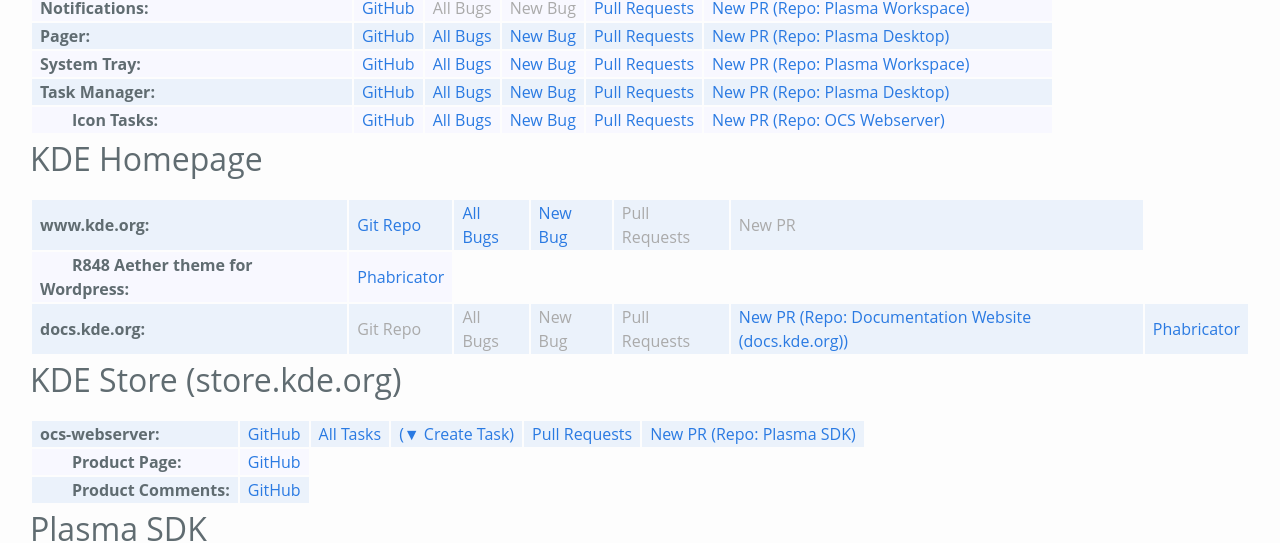
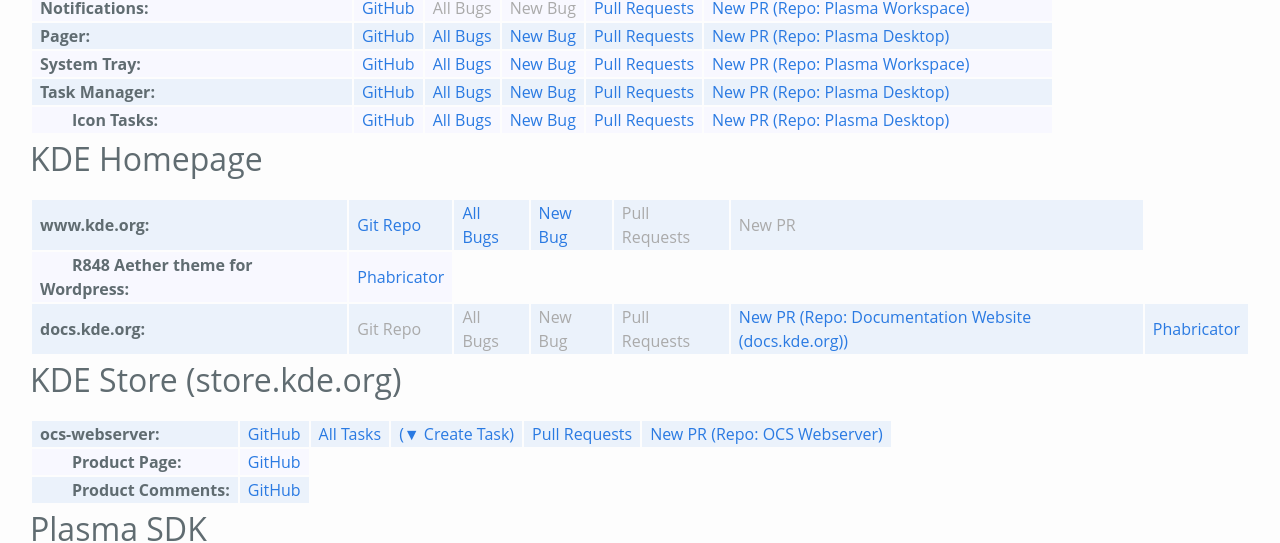
Before and after one commit to Zren/zren.github.io, a Jekyll site: the page built from kde_repos.md, in a window 1280 px wide. Shown: the part 659-1202 px from the top of the page. Built offline with Jekyll 4.4.1, drawn with Linux system fonts in a browser that asks for light colours.

Commit message:
Edited the wrong column for the repo name

```diff
--- a/kde_repos.md
+++ b/kde_repos.md
@@ -167,7 +167,7 @@
 		<td><a href="{{kdeBugList}}product=plasmashell&component=Icons-only%20Task%20Manager&list_id=1407535">All Bugs</a></td>
 		<td><a href="{{kdeNewBug}}product=plasmashell&component=Icons-only%20Task%20Manager">New Bug</a></td>
 		<td><a href="{{phabDiffsDesktop}}">Pull Requests</a></td>
-		<td><a href="{{phabNewDiff}}">New PR (Repo: OCS Webserver)</a></td>
+		<td><a href="{{phabNewDiff}}">New PR (Repo: Plasma Desktop)</a></td>
 	</tr>
 </table>
 
@@ -207,7 +207,7 @@
 		<td><a href="https://phabricator.kde.org/tag/kde_store/">All Tasks</a></td>
 		<td><a href="https://phabricator.kde.org/tag/kde_store/">(▼ Create Task)</a></td>
 		<td><a href="https://phabricator.kde.org/differential/query/6v0DIohqTbc6/#R">Pull Requests</a></td>
-		<td><a href="{{phabNewDiff}}">New PR (Repo: Plasma SDK)</a></td>
+		<td><a href="{{phabNewDiff}}">New PR (Repo: OCS Webserver)</a></td>
 	</tr>
 
 	<tr class="indent">
```
